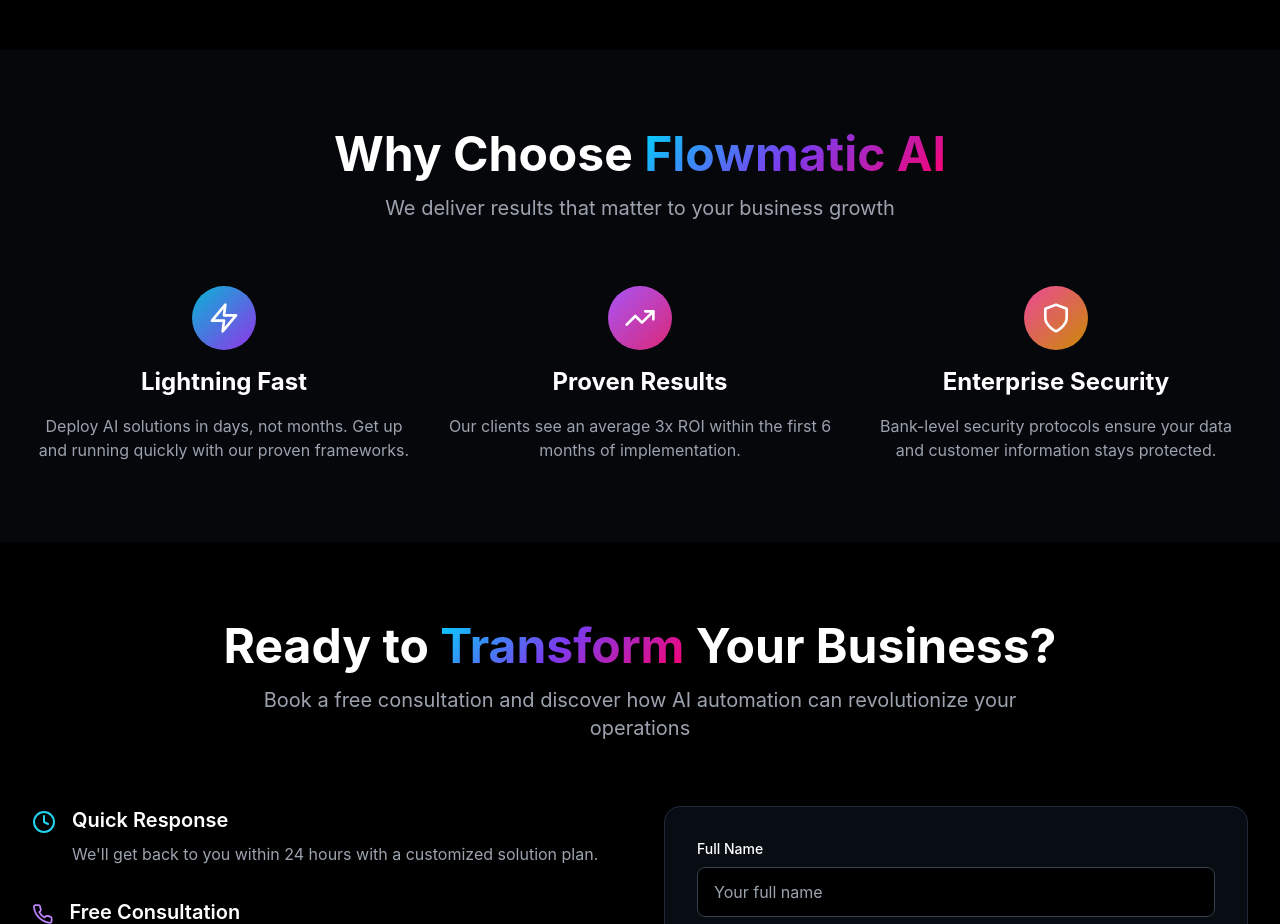
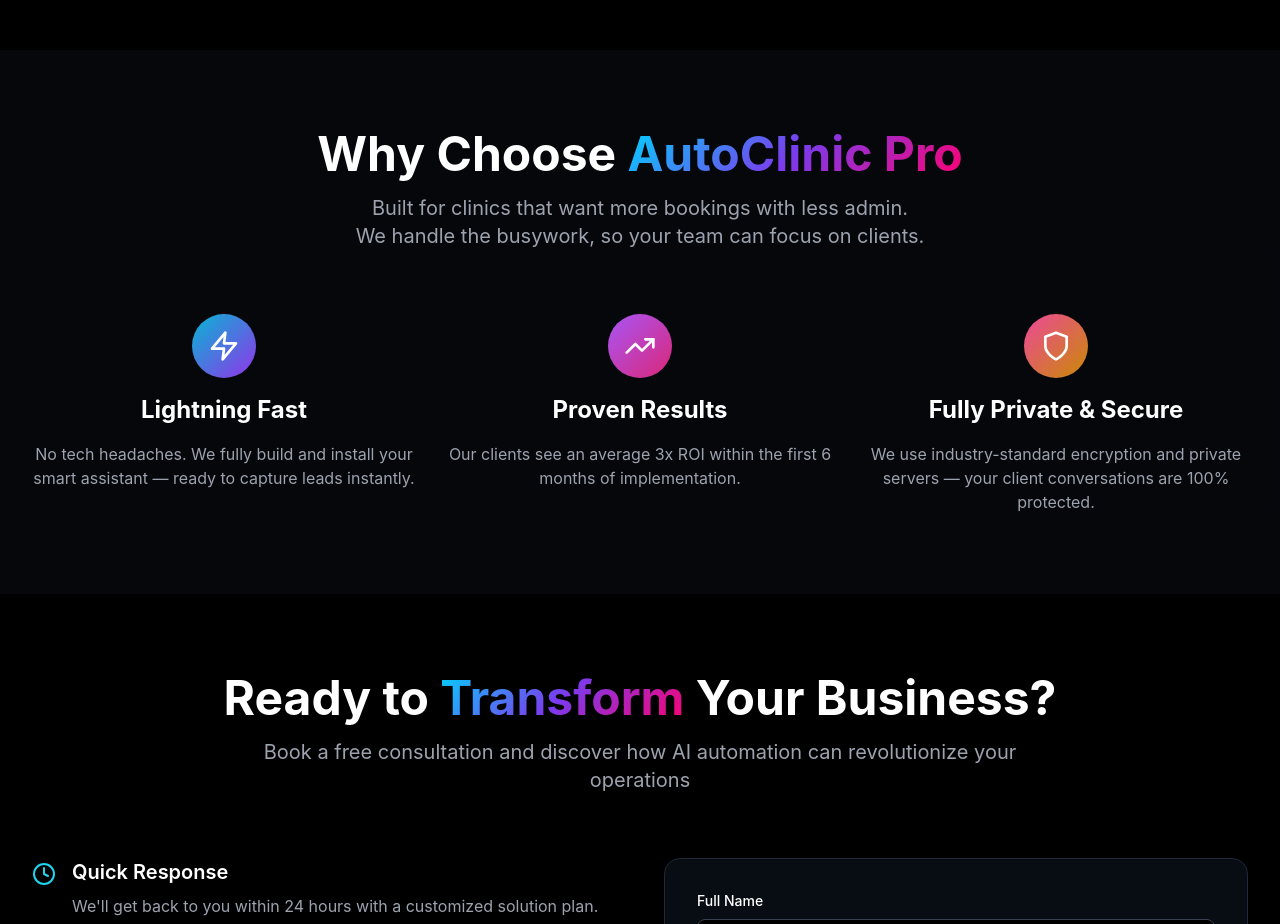
Before and after one commit to fazz101/Flowmaticwebsitenew, a React (Vite) app: page / in a window 1280 px wide. Shown: the part 1780-2704 px from the top of the page. Built offline with nearby package versions, Linux system fonts and the light colour scheme.

Commit message:
Update Why Choose section for AutoClinic Pro

```diff
--- a/src/App.tsx
+++ b/src/App.tsx
@@ -224,10 +224,11 @@
         <div className="max-w-7xl mx-auto px-4 sm:px-6 lg:px-8">
           <div className="text-center mb-16">
             <h2 className="text-4xl md:text-5xl font-bold mb-4">
-              Why Choose <span className="gradient-text">Flowmatic AI</span>
+              Why Choose <span className="gradient-text">AutoClinic Pro</span>
             </h2>
             <p className="text-xl text-gray-400 max-w-3xl mx-auto">
-              We deliver results that matter to your business growth
+              Built for clinics that want more bookings with less admin.<br />
+              We handle the busywork, so your team can focus on clients.
             </p>
           </div>
 
@@ -237,7 +238,7 @@
                 <Zap className="h-8 w-8 text-white" />
               </div>
               <h3 className="text-2xl font-bold">Lightning Fast</h3>
-              <p className="text-gray-400">Deploy AI solutions in days, not months. Get up and running quickly with our proven frameworks.</p>
+              <p className="text-gray-400">No tech headaches. We fully build and install your smart assistant — ready to capture leads instantly.</p>
             </div>
 
             <div className="text-center space-y-4">
@@ -252,8 +253,8 @@
               <div className="bg-gradient-to-br from-pink-500 to-yellow-600 w-16 h-16 rounded-full flex items-center justify-center mx-auto">
                 <Shield className="h-8 w-8 text-white" />
               </div>
-              <h3 className="text-2xl font-bold">Enterprise Security</h3>
-              <p className="text-gray-400">Bank-level security protocols ensure your data and customer information stays protected.</p>
+              <h3 className="text-2xl font-bold">Fully Private & Secure</h3>
+              <p className="text-gray-400">We use industry-standard encryption and private servers — your client conversations are 100% protected.</p>
             </div>
           </div>
         </div>
```
